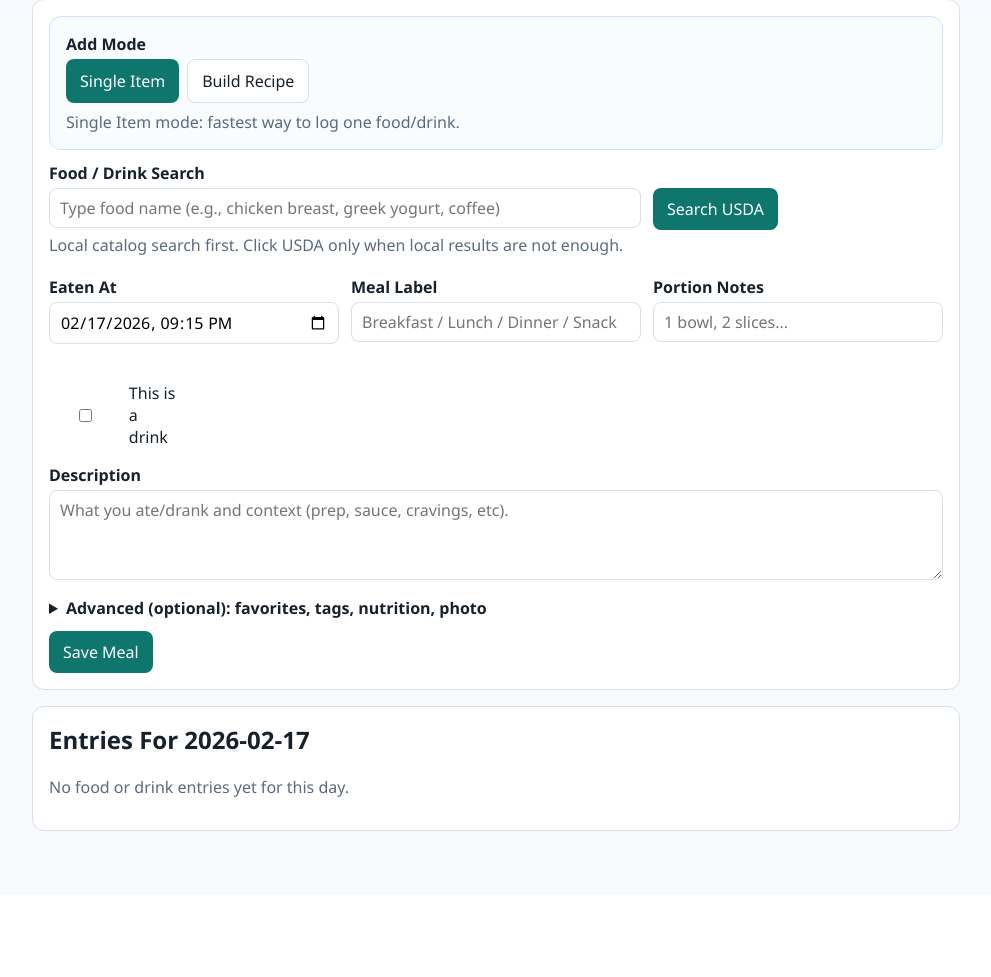
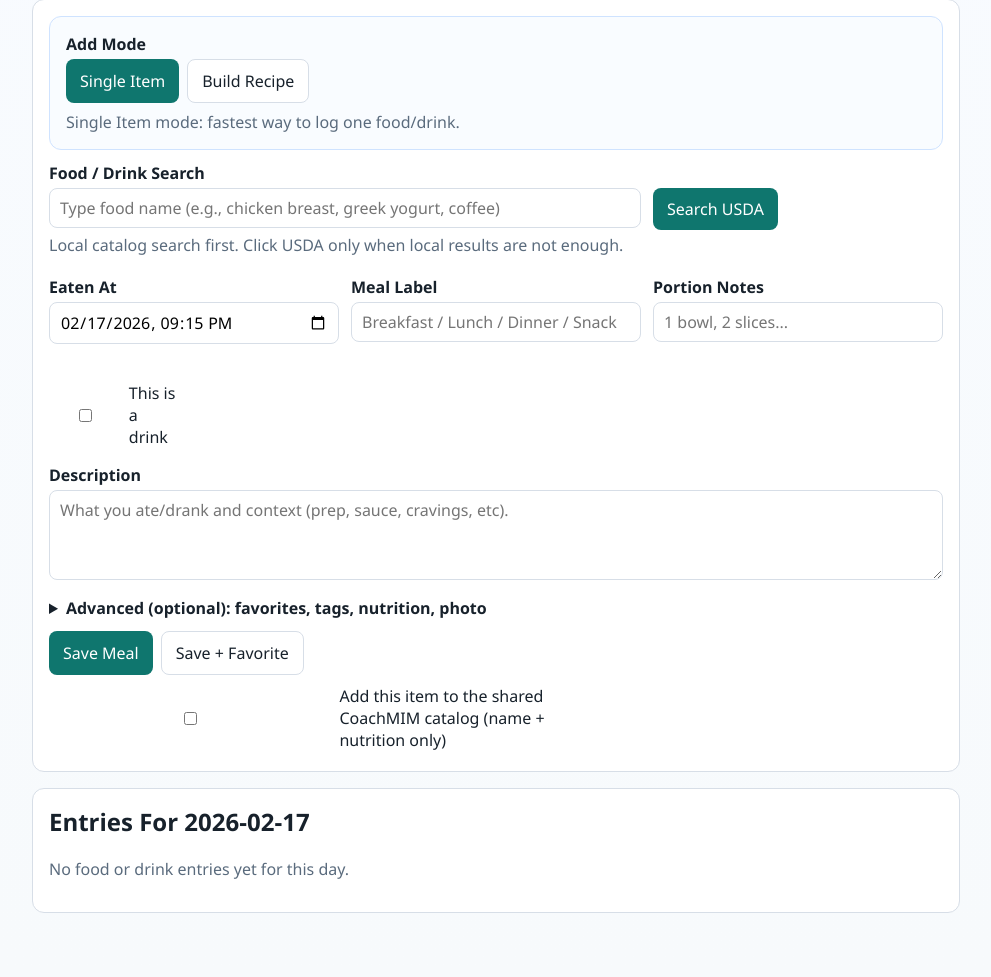
Before and after one commit to raine0001/coachMIM, a Flask app: page /meal in a window 1280 px wide. Shown: the part 958-1935 px from the top of the page, without its empty margins (144-1135 px from the left). Before the commit the page ends 1789 px from the top, so only its background shows below. Run offline with Flask 3, Linux system fonts and the light colour scheme; the visitor is signed in with stand-in values (Sample User, id 1); tables that the repository leaves empty hold one stand-in row (values such as "Sample post").

Commit message:
meal wip 2

```diff
--- a/app/routes.py
+++ b/app/routes.py
@@ -1,6 +1,8 @@
 import json
 import os
+import re
 from datetime import date, datetime, timedelta
+from difflib import SequenceMatcher
 from functools import wraps
 from uuid import uuid4
 from zoneinfo import ZoneInfo, ZoneInfoNotFoundError, available_timezones
@@ -17,7 +19,7 @@
     session,
     url_for,
 )
-from sqlalchemy import case, or_
+from sqlalchemy import case, func, or_
 from werkzeug.security import check_password_hash, generate_password_hash
 from werkzeug.utils import secure_filename
 
@@ -79,6 +81,16 @@
     "smoothie",
 )
 
+GENERIC_MEAL_NAMES = {
+    "meal",
+    "food",
+    "drink",
+    "entry",
+    "custom entry",
+    "custom built meal",
+}
+SEARCH_STOPWORDS = {"and", "or", "the", "a", "an", "of", "with", "to", "for"}
+
 
 def allowed_file(filename: str) -> bool:
     return "." in filename and filename.rsplit(".", 1)[1].lower() in ALLOWED_EXTENSIONS
@@ -111,6 +123,20 @@
     if text.lower() in {"none", "null"}:
         return None
     return text
+
+
+def normalize_search_text(value: str | None) -> str:
+    raw = (value or "").lower()
+    raw = re.sub(r"[^a-z0-9\s]", " ", raw)
+    return re.sub(r"\s+", " ", raw).strip()
+
+
+def tokenize_search_text(value: str | None) -> list[str]:
+    normalized = normalize_search_text(value)
+    if not normalized:
+        return []
+    tokens = [token for token in normalized.split() if len(token) >= 2 and token not in SEARCH_STOPWORDS]
+    return tokens or [normalized]
 
 
 def parse_ingredients_json(raw_value):
@@ -480,11 +506,158 @@
     return False
 
 
-def upsert_favorite_from_request():
+def derive_name_from_meal_request(meal: Meal | None = None, max_len: int = 255):
+    explicit_favorite_name = normalize_text(request.form.get("favorite_name"))
+    if explicit_favorite_name:
+        return explicit_favorite_name[:max_len]
+
+    builder_title = normalize_text(request.form.get("builder_title"))
+    if builder_title and builder_title.lower() not in GENERIC_MEAL_NAMES:
+        return builder_title[:max_len]
+
+    label = normalize_text(request.form.get("label")) or (meal.label if meal else None)
+    if label and label.lower() not in GENERIC_MEAL_NAMES:
+        return label[:max_len]
+
+    description = normalize_text(request.form.get("description")) or (meal.description if meal else None)
+    if description:
+        primary = normalize_text(description.split(":", 1)[0])
+        if primary and primary.lower() not in GENERIC_MEAL_NAMES:
+            return primary[:max_len]
+        if description.lower() not in GENERIC_MEAL_NAMES:
+            return description[:max_len]
+
+    if meal and meal.food_item_id:
+        linked = db.session.get(FoodItem, meal.food_item_id)
+        if linked:
+            linked_name = normalize_text(linked.display_name())
+            if linked_name:
+                return linked_name[:max_len]
+
+    return None
+
+
+def parse_serving_hint(portion_notes: str | None):
+    text = normalize_text(portion_notes)
+    if not text:
+        return (None, None)
+    match = re.search(r"(\d+(?:\.\d+)?)\s*([a-zA-Z]+)", text)
+    if not match:
+        return (None, None)
+
+    value = parse_float(match.group(1))
+    unit = (match.group(2) or "").strip().lower()
+    unit_map = {
+        "grams": "g",
+        "gram": "g",
+        "g": "g",
+        "milliliter": "ml",
+        "milliliters": "ml",
+        "ml": "ml",
+        "tablespoon": "tbsp",
+        "tablespoons": "tbsp",
+        "tbsp": "tbsp",
+        "teaspoon": "tsp",
+        "teaspoons": "tsp",
+        "tsp": "tsp",
+        "cup": "cup",
+        "cups": "cup",
+        "oz": "oz",
+        "ounce": "oz",
+        "ounces": "oz",
+        "item": "item",
+        "items": "item",
+        "slice": "item",
+        "slices": "item",
+    }
+    mapped = unit_map.get(unit, unit[:32] if unit else None)
+    return (value, mapped)
+
+
+def upsert_shared_food_from_request(meal: Meal):
+    if meal.food_item_id is not None:
+        return None
+    if not parse_bool(request.form.get("save_shared_food")):
+        return None
+
+    shared_name = derive_name_from_meal_request(meal=meal, max_len=255)
+    if not shared_name:
+        return None
+
+    has_any_nutrition = any(
+        getattr(meal, field) is not None
+        for field in ["calories", "protein_g", "carbs_g", "fat_g", "sugar_g", "sodium_mg"]
+    )
+    if not has_any_nutrition:
+        return None
+
+    brand_value = normalize_text(request.form.get("shared_brand"))
+    if brand_value:
+        brand_value = brand_value[:255]
+    name_key = shared_name.lower()
+    brand_key = (brand_value or "").lower()
+
+    query = FoodItem.query.filter(
+        FoodItem.source == "community",
+        func.lower(FoodItem.name) == name_key,
+    )
+    if brand_key:
+        query = query.filter(func.lower(FoodItem.brand) == brand_key)
+    else:
+        query = query.filter(or_(FoodItem.brand.is_(None), FoodItem.brand == ""))
+
+    existing = query.first()
+    serving_size, serving_unit = parse_serving_hint(meal.portion_notes)
+
+    if existing:
+        if existing.brand is None and brand_value:
+            existing.brand = brand_value
+        if existing.serving_size is None and serving_size is not None:
+            existing.serving_size = serving_size
+        if existing.serving_unit is None and serving_unit:
+            existing.serving_unit = serving_unit
+        if existing.calories is None and meal.calories is not None:
+            existing.calories = meal.calories
+        if existing.protein_g is None and meal.protein_g is not None:
+            existing.protein_g = meal.protein_g
+        if existing.carbs_g is None and meal.carbs_g is not None:
+            existing.carbs_g = meal.carbs_g
+        if existing.fat_g is None and meal.fat_g is not None:
+            existing.fat_g = meal.fat_g
+        if existing.sugar_g is None and meal.sugar_g is not None:
+            existing.sugar_g = meal.sugar_g
+        if existing.sodium_mg is None and meal.sodium_mg is not None:
+            existing.sodium_mg = meal.sodium_mg
+        db.session.add(existing)
+        db.session.flush()
+        return existing
+
+    shared_food = FoodItem(
+        external_id=f"community:{uuid4().hex}",
+        name=shared_name,
+        brand=brand_value,
+        serving_size=serving_size,
+        serving_unit=serving_unit,
+        calories=meal.calories,
+        protein_g=meal.protein_g,
+        carbs_g=meal.carbs_g,
+        fat_g=meal.fat_g,
+        sugar_g=meal.sugar_g,
+        sodium_mg=meal.sodium_mg,
+        source="community",
+    )
+    db.session.add(shared_food)
+    db.session.flush()
+    return shared_food
+
+
+def upsert_favorite_from_request(meal: Meal | None = None):
     if not parse_bool(request.form.get("save_favorite")):
         return
 
-    favorite_name = (request.form.get("favorite_name") or "").strip()
+    favorite_name = normalize_text(request.form.get("favorite_name"))
+    if not favorite_name:
+        favorite_name = derive_name_from_meal_request(meal=meal, max_len=120)
     if not favorite_name:
         return
 
@@ -1006,7 +1179,12 @@
         photo.save(local_path)
         meal.photo_path = f"uploads/{upload_name}"
 
-    upsert_favorite_from_request()
+    upsert_favorite_from_request(meal=meal)
+    shared_food = upsert_shared_food_from_request(meal)
+    if meal.food_item_id is None and shared_food is not None:
+        meal.food_item_id = shared_food.id
+        if not meal.description:
+            meal.description = shared_food.display_name()
     db.session.add(meal)
     db.session.commit()
     flash("Meal logged.", "success")
@@ -1032,7 +1210,12 @@
             flash("Meal entry is empty. Add at least one detail or delete the entry.", "error")
             return redirect(url_for("main.meal_edit", meal_id=meal.id))
 
-        upsert_favorite_from_request()
+        upsert_favorite_from_request(meal=meal)
+        shared_food = upsert_shared_food_from_request(meal)
+        if meal.food_item_id is None and shared_food is not None:
+            meal.food_item_id = shared_food.id
+            if not meal.description:
+                meal.description = shared_food.display_name()
         if photo and photo.filename:
             if not allowed_file(photo.filename):
                 flash("Unsupported file type. Use png, jpg, jpeg, webp, or heic.", "error")
@@ -1070,6 +1253,93 @@
     return redirect(url_for("main.meal_form", day=selected_day))
 
 
+def score_food_match(query: str, tokens: list[str], item: FoodItem) -> float:
+    query_norm = normalize_search_text(query)
+    name_norm = normalize_search_text(item.name)
+    brand_norm = normalize_search_text(item.brand)
+    merged = " ".join(part for part in [name_norm, brand_norm] if part)
+    if not query_norm or not merged:
+        return 0.0
+
+    ratio_full = SequenceMatcher(None, query_norm, merged).ratio()
+    ratio_name = SequenceMatcher(None, query_norm, name_norm).ratio() if name_norm else 0.0
+    ratio = max(ratio_full, ratio_name)
+
+    token_hits = 0.0
+    for token in tokens:
+        if token in merged:
+            token_hits += 1.0
+            continue
+        if len(token) >= 3 and token[:3] in merged:
+            token_hits += 0.75
+
+    token_score = token_hits / max(len(tokens), 1)
+    score = (ratio * 0.72) + (token_score * 0.28)
+
+    if name_norm.startswith(query_norm):
+        score += 0.18
+    elif len(query_norm) >= 3 and query_norm[:3] in name_norm:
+        score += 0.06
+
+    if item.source == "seed":
+        score += 0.03
+    elif item.source == "community":
+        score += 0.02
+
+    return score
+
+
+def fuzzy_food_matches(query: str, existing_ids: set[int], limit: int = 8):
+    query_norm = normalize_search_text(query)
+    tokens = tokenize_search_text(query_norm)
+    if len(query_norm) < 3:
+        return []
+
+    conditions = []
+    for token in tokens[:5]:
+        conditions.append(FoodItem.name.ilike(f"%{token}%"))
+        conditions.append(FoodItem.brand.ilike(f"%{token}%"))
+        if len(token) >= 3:
+            snippet = token[:3]
+            conditions.append(FoodItem.name.ilike(f"%{snippet}%"))
+            conditions.append(FoodItem.brand.ilike(f"%{snippet}%"))
+
+    if query_norm:
+        first_char = query_norm[0]
+        conditions.append(FoodItem.name.ilike(f"{first_char}%"))
+        conditions.append(FoodItem.brand.ilike(f"{first_char}%"))
+
+    if not conditions:
+        return []
+
+    candidates = (
+        FoodItem.query.filter(or_(*conditions))
+        .order_by(
+            case(
+                (FoodItem.source == "seed", 0),
+                (FoodItem.source == "community", 1),
+                (FoodItem.source == "usda", 2),
+                else_=3,
+            ),
+            case((FoodItem.calories.isnot(None), 0), else_=1),
+            FoodItem.name.asc(),
+        )
+        .limit(350)
+        .all()
+    )
+
+    scored = []
+    for item in candidates:
+        if item.id in existing_ids:
+            continue
+        score = score_food_match(query_norm, tokens, item)
+        if score >= 0.42:
+            scored.append((score, item))
+
+    scored.sort(key=lambda entry: entry[0], reverse=True)
+    return [item for _, item in scored[:limit]]
+
+
 @bp.get("/foods/search")
 @login_required
 @profile_required
@@ -1090,7 +1360,12 @@
                 )
             )
             .order_by(
-                case((FoodItem.source == "seed", 0), (FoodItem.source == "usda", 1), else_=2),
+                case(
+                    (FoodItem.source == "seed", 0),
+                    (FoodItem.source == "community", 1),
+                    (FoodItem.source == "usda", 2),
+                    else_=3,
+                ),
                 case((FoodItem.name.ilike(f"{query}%"), 0), else_=1),
                 case((FoodItem.calories.isnot(None), 0), else_=1),
                 FoodItem.name.asc(),
@@ -1100,6 +1375,7 @@
         )
 
     results = run_search()
+    used_fuzzy = False
 
     imported = 0
     message = None
@@ -1111,6 +1387,24 @@
             message = "No USDA matches found for that term. Try a broader keyword."
     elif len(results) == 0:
         message = "No local matches. Click Search USDA for a larger catalog."
+
+    if len(results) < 15:
+        fuzzy = fuzzy_food_matches(query, existing_ids={item.id for item in results}, limit=15 - len(results))
+        if fuzzy:
+            results.extend(fuzzy)
+            used_fuzzy = True
+            if not message:
+                message = "Showing close matches (spelling-friendly)."
+
+    deduped_results = []
+    seen_keys = set()
+    for item in results:
+        dedupe_key = ((item.name or "").strip().lower(), (item.brand or "").strip().lower(), item.source or "")
+        if dedupe_key in seen_keys:
+            continue
+        seen_keys.add(dedupe_key)
+        deduped_results.append(item)
+    results = deduped_results[:15]
 
     payload = [
         {
@@ -1134,7 +1428,7 @@
         }
         for item in results
     ]
-    return jsonify({"results": payload, "message": message, "imported": imported})
+    return jsonify({"results": payload, "message": message, "imported": imported, "used_fuzzy": used_fuzzy})
 
 
 @bp.post("/nutrition/label/parse")
--- a/app/templates/meal.html
+++ b/app/templates/meal.html
@@ -134,11 +134,11 @@
           <div class="grid" style="margin-top: 12px;">
             <div>
               <label for="builder_title">Meal Title</label>
-              <input id="builder_title" placeholder="e.g., Daily Protein Shake" />
+              <input id="builder_title" name="builder_title" placeholder="e.g., Daily Protein Shake" />
             </div>
             <div>
               <label for="builder_label">Meal Label</label>
-              <input id="builder_label" placeholder="Breakfast / Snack / Post-workout" />
+              <input id="builder_label" name="builder_label" placeholder="Breakfast / Snack / Post-workout" />
             </div>
           </div>
 
@@ -422,9 +422,17 @@
 
       <div style="margin-top: 12px; display: flex; gap: 8px; flex-wrap: wrap;">
         <button type="submit">{{ "Update Meal" if edit_meal else "Save Meal" }}</button>
+        <button id="save_as_favorite_btn" type="button" style="background: #fff; color: #17212b; border: 1px solid #d7dee7;">Save + Favorite</button>
         {% if edit_meal %}
           <a href="{{ url_for('main.meal_form', day=selected_day) }}" style="padding: 10px 14px; background: #fff; border: 1px solid #d7dee7; border-radius: 8px; text-decoration: none; color: #17212b;">Cancel Edit</a>
         {% endif %}
+      </div>
+
+      <div style="margin-top: 10px;">
+        <label style="display: inline-flex; align-items: center; gap: 8px; font-weight: 400;">
+          <input id="save_shared_food" name="save_shared_food" type="checkbox" />
+          Add this item to the shared CoachMIM catalog (name + nutrition only)
+        </label>
       </div>
     </form>
   </div>
@@ -492,6 +500,9 @@
     const isEditMode = {{ "true" if edit_meal else "false" }};
     const mealForm = document.getElementById("meal-form");
     const favoriteSelector = document.getElementById("favorite_selector");
+    const saveFavoriteCheckbox = document.getElementById("save_favorite");
+    const favoriteNameInput = document.getElementById("favorite_name");
+    const saveAsFavoriteButton = document.getElementById("save_as_favorite_btn");
     const foodSearchInput = document.getElementById("food_search");
     const foodResults = document.getElementById("food-results");
     const foodItemIdInput = document.getElementById("food_item_id");
@@ -659,6 +670,34 @@
           builderSourceHint.textContent = "Manual Facts mode: type nutrition values from a package label or your own data.";
         }
       }
+    }
+
+    function suggestedFavoriteName() {
+      const builderTitle = cleanText(builderTitleInput?.value);
+      if (builderTitle) return builderTitle.slice(0, 120);
+
+      const foodName = cleanText(foodSearchInput?.value);
+      if (foodName && !["custom entry", "custom built meal"].includes(foodName.toLowerCase())) {
+        return foodName.slice(0, 120);
+      }
+
+      const label = cleanText(fieldMap.label?.value);
+      if (label) return label.slice(0, 120);
+
+      const description = cleanText(fieldMap.description?.value);
+      if (description) {
+        const primary = cleanText(description.split(":")[0]);
+        if (primary) return primary.slice(0, 120);
+        return description.slice(0, 120);
+      }
+
+      return "My meal";
+    }
+
+    function ensureFavoriteName() {
+      if (!favoriteNameInput) return;
+      if (cleanText(favoriteNameInput.value)) return;
+      favoriteNameInput.value = suggestedFavoriteName();
     }
 
     function normalizeUnit(unit) {
@@ -1216,6 +1255,24 @@
       });
     }
 
+    if (saveFavoriteCheckbox) {
+      saveFavoriteCheckbox.addEventListener("change", () => {
+        if (saveFavoriteCheckbox.checked) {
+          ensureFavoriteName();
+        }
+      });
+    }
+
+    if (saveAsFavoriteButton && mealForm) {
+      saveAsFavoriteButton.addEventListener("click", () => {
+        if (saveFavoriteCheckbox) {
+          saveFavoriteCheckbox.checked = true;
+        }
+        ensureFavoriteName();
+        mealForm.requestSubmit();
+      });
+    }
+
     let lastSearchToken = 0;
     let debounceTimer;
     let lastBuilderSearchToken = 0;
@@ -1244,6 +1301,7 @@
         .map((item) => {
           let score = 0;
           if (item.source === "seed") score += 40;
+          if (item.source === "community") score += 30;
           if (item.source === "usda") score += 20;
           if (item.calories !== null && item.calories !== undefined) score += 12;
           if (item.protein_g !== null && item.protein_g !== undefined) score += 6;
@@ -1522,6 +1580,12 @@
     }
 
     if (mealForm) {
+      mealForm.addEventListener("submit", () => {
+        if (saveFavoriteCheckbox?.checked) {
+          ensureFavoriteName();
+        }
+      });
+
       mealForm.addEventListener("keydown", (event) => {
         if (event.key !== "Enter") return;
         const target = event.target;
```
